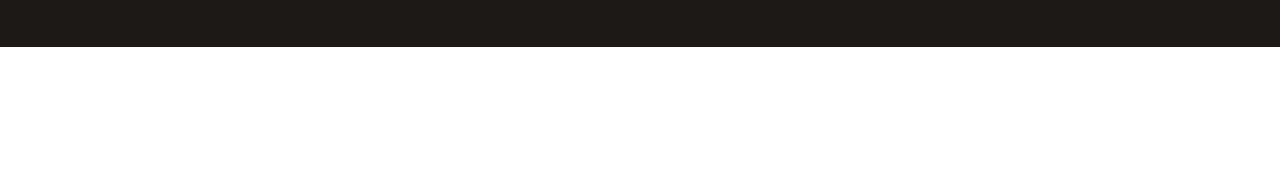
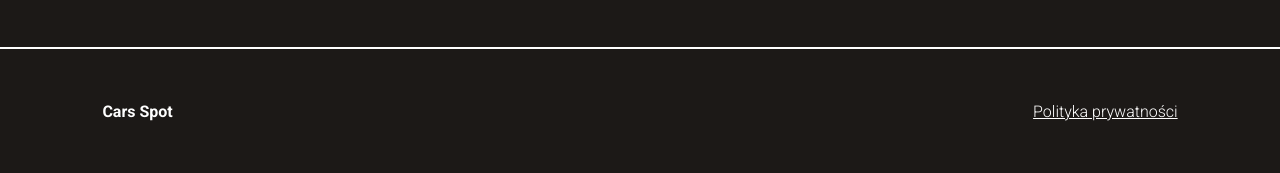
Before and after one commit to MichalPolak01/CarsSpot, a website: page docs/index.html in a window 1280 px wide. Shown: the part 1547-1720 px from the top of the page. Before the commit the page ends 1594 px from the top, so only its background shows below. Drawn offline with Linux system fonts and the light colour scheme.

Commit message:
Create footer

```diff
--- a/docs/index.html
+++ b/docs/index.html
@@ -161,13 +161,12 @@
         <a href="" class="underline underline-offset-8 text-white lg:text-md sm:text-sm text-xs">Rozwiń &#129123;</a>
       </div>
     </section>
-
-
-
-
   </main>
 
-
+  <footer class="bg-stone-900 border-t-2 border-white px-[8%] sm:py-[4%] py-8 flex justify-between">
+    <h3 class="text-white roboto-bold sm:text-base text-sm">Cars Spot</h3>
+    <p class="text-white roboto-light sm:text-base text-sm underline">Polityka prywatności</p>
+  </footer>
 
   <script src="script.js"></script>
 </body>
```
Also changed, not shown: docs/output.css. Lines whose indentation alone changed are shown as unchanged.
